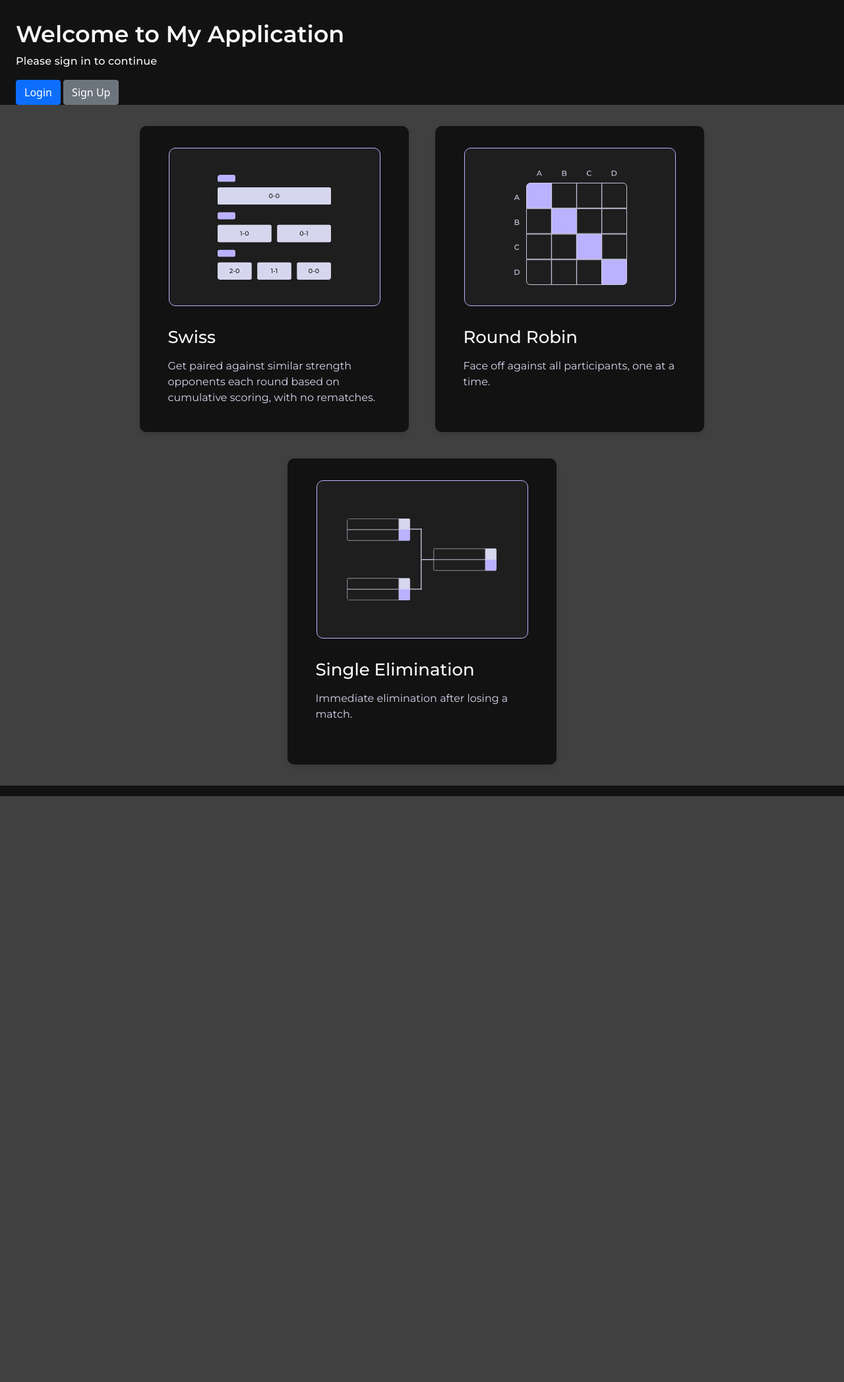
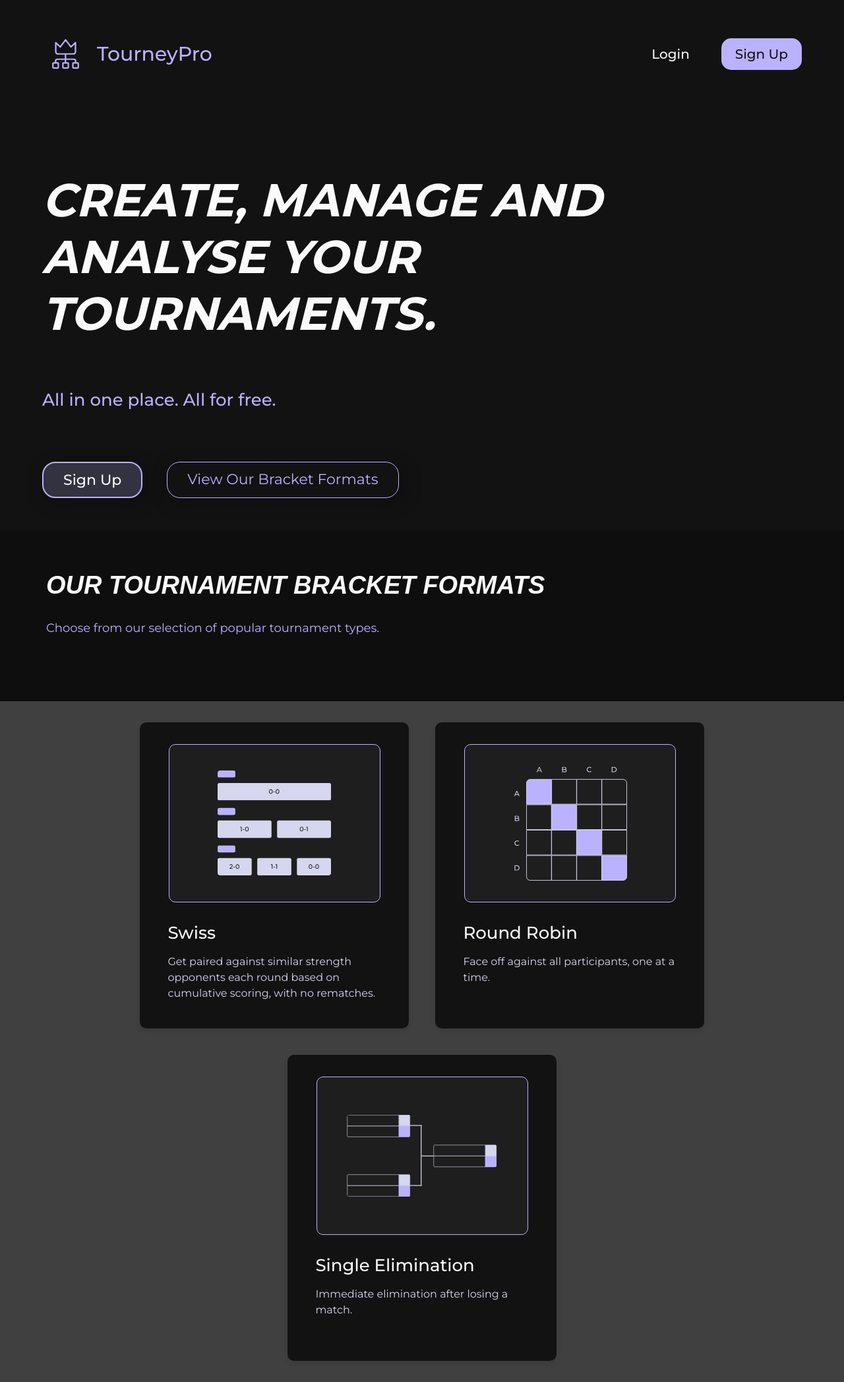
Before and after one commit to mouper/CITS3403-Project, a Flask app: page / in a window 1280 px wide. Shown: the whole page at 66% size. Before the commit the page ends 1207 px from the top, so only its background shows below. Run offline with Flask 3, Linux system fonts and the light colour scheme; some libraries are stand-ins or nearby versions.

Commit message:
feat: add navbar, hero section + tourneytype text

```diff
--- a/src/static/css/style.css
+++ b/src/static/css/style.css
@@ -14,7 +14,6 @@ html {
 /* Content styles - default (no navbar) */
 .content {
     width: 100%;
-    padding: 4.688rem 5rem;
     background-color: var(--background-shade1);
     color: var(--off-white);
 }
@@ -25,7 +24,7 @@ html {
     width: calc(100% - 17.438rem);
 }
 
-/* navbar styles */
+/* NAVBAR STYLES */
 .app-container > .navbar-div {
     display: flex;
     flex-direction: column;
@@ -95,7 +94,7 @@ html {
     text-decoration: none !important;
 }
 
-/* typecard component styles */
+/* TYPECARD COMPONENT STYLES */
 /* Container for 3 cards in a row */
 .card-container {
     display: flex;
@@ -149,7 +148,7 @@ html {
 }
 
 /* Content area styling */
-.content {
+.card-content {
     padding: 1.9rem 1.5rem 1rem 1.5rem;
     display: flex;
     flex-direction: column;
@@ -189,3 +188,133 @@ html {
     max-height: 100%;
     object-fit: cover;
 }
+
+/* LANDING PAGE STYLES */
+.landing-container{
+    width: 100%;
+}
+
+.landing-nav-container{
+    display: flex;
+    justify-content: space-between;
+    align-items: center;
+    padding: 2.9rem 5%;
+    width: 100%;
+}
+
+.landinglogo {
+    display: flex;
+    align-items: center;
+    gap: 0.75rem;
+}
+
+.nav-links {
+    display: flex;
+    gap: 3rem;
+    align-items: center;
+}
+
+.login-btn {
+    color: var(--off-white) !important;
+    text-decoration: none;
+    transition: color 0.3s ease;
+    text-decoration: none !important;
+}
+
+.login-btn:hover {
+    color: var(--primary-shade1) !important;
+    text-decoration: none !important;
+}
+
+.signup-btn {
+    display: inline-block;
+    border-radius: 15px;
+    background-color: var(--primary-shade1);
+    padding: 0.75rem 1.312rem;
+    color: var(--background-shade1) !important;
+    transition: color 0.3s ease;
+    text-decoration: none !important;
+}
+
+.signup-btn:hover {
+    color: var(--off-white) !important;
+    text-decoration: none !important;
+}
+
+.hero {
+    min-height: 80vh;
+    display: flex;
+    align-items: center;
+    padding: 0 5%;
+}
+
+.hero-content {
+    max-width: 78.75rem;
+}
+
+.hero-content h2 {
+    margin-top: 3rem;
+    margin-bottom: 4.5rem;
+}
+
+.hero-content p {
+    color: var(--primary-shade1);
+    margin-bottom: 4.9rem;
+}
+
+.hero-buttons {
+    display: flex;
+    gap: 2.313rem;
+}
+
+.herobtn-base {
+    display: inline-block;
+    box-shadow: 6px 6px 25px #0e0e0e;
+    border-radius: 20px;
+    padding: 0.75rem 1.875rem;
+    text-decoration: none;
+  }
+
+.herobtn-signup {
+    background-color: var(--overlay-primary1);
+    border: 2px solid var(--primary-shade1);
+    color: var(--off-white) !important;
+    transition: background-color 0.3s ease;
+    text-decoration: none !important;
+}
+
+.herobtn-signup:hover {
+    background-color: var(--overlay-primary2);
+    text-decoration: none !important;
+}
+
+.herobtn-formats {
+    background-color: var(--background-shade1);
+    border: 1px solid var(--primary-shade1);
+    color: var(--primary-shade1) !important;
+    transition: border 0.3s ease;
+    transition: color 0.3s ease;
+    text-decoration: none !important;
+}
+
+.herobtn-formats:hover {
+    border-color: var(--off-white);
+    color: var(--off-white) !important;
+    text-decoration: none !important;
+}
+
+/* Formats Section */
+.types-section {
+    background-color: var(--overlay-shade1);
+    width: 100%;
+    padding-bottom: 2.625rem;
+}
+
+.types-section h2 {
+    padding: 3.875rem 4.375rem 0rem 4.375rem;
+}
+
+.types-section p {
+    color: var(--primary-shade1);
+    padding: 1.5rem 4.375rem 2.625rem 4.375rem;
+}
--- a/src/templates/components/typecards.html
+++ b/src/templates/components/typecards.html
@@ -4,7 +4,7 @@
         <div class="card-image">
             <img src="/static/assets/SwissImg.svg" class="swissimg" alt="Swiss tournament format diagram">
         </div>
-        <div class="content">
+        <div class="card-content">
             <h2 class="title headline">Swiss</h2>
             <p class="paragraph regular3">Get paired against similar strength opponents each round based on cumulative scoring, with no rematches.</p>
         </div>
@@ -15,7 +15,7 @@
         <div class="card-image">
             <img src="/static/assets/RoundRobinImg.svg" class="roundrobinimg" alt="Round Robin tournament format diagram">
         </div>
-        <div class="content">
+        <div class="card-content">
             <h2 class="title headline">Round Robin</h2>
             <p class="paragraph regular3">Face off against all participants, one at a time.</p>
         </div>
@@ -26,7 +26,7 @@
         <div class="card-image">
             <img src="/static/assets/SingleElimImg.svg" class="singleelimimg" alt="Single Elimination tournament format diagram">
         </div>
-        <div class="content">
+        <div class="card-content">
             <h2 class="title headline">Single Elimination</h2>
             <p class="paragraph regular3">Immediate elimination after losing a match.</p>
         </div>
--- a/src/templates/landing.html
+++ b/src/templates/landing.html
@@ -2,13 +2,31 @@
 
 {% block content %}
     <div class="landing-container">
-        <div class="landing-nav-container"></div>
-        <h1 class="title2">Welcome to My Application</h1>
-        <p class="medium4">Please sign in to continue</p>
-        <div class="auth-buttons">
-            <a href="{{ url_for('login') }}" class="btn btn-primary">Login</a>
-            <a href="{{ url_for('signup') }}" class="btn btn-secondary">Sign Up</a>
-        </div>
+        <nav class="landing-nav-container">
+            <div class="landinglogo">
+                <div class="LogoLandingNav"></div>
+            </div>
+            <div class="nav-links">
+                <a href="{{ url_for('login') }}" class="login-btn medium2">Login</a>
+                <a href="{{ url_for('signup') }}" class="signup-btn medium2">Sign Up</a>
+            </div>
+        </nav>
+
+        <section class="hero">
+            <div class="hero-content">
+                <h2 class="largeTitle">CREATE, MANAGE AND ANALYSE YOUR TOURNAMENTS.</h2>
+                <p class="headline">All in one place. All for free.</p>
+                <div class="hero-buttons">
+                    <a href="{{ url_for('login') }}" class="herobtn-base herobtn-signup medium1">Sign Up</a>
+                    <a href="#types" class="herobtn-base herobtn-formats regular1">View Our Bracket Formats</a>
+                </div>
+            </div>
+        </section>
+
+        <section id="types" class="types-section">
+            <h2 class="title1">OUR TOURNAMENT BRACKET FORMATS</h2>
+            <p class="regular2">Choose from our selection of popular tournament types.</p>
+        </section>
         {% include 'components/typecards.html' %}
     </div>
 {% endblock %}
```
